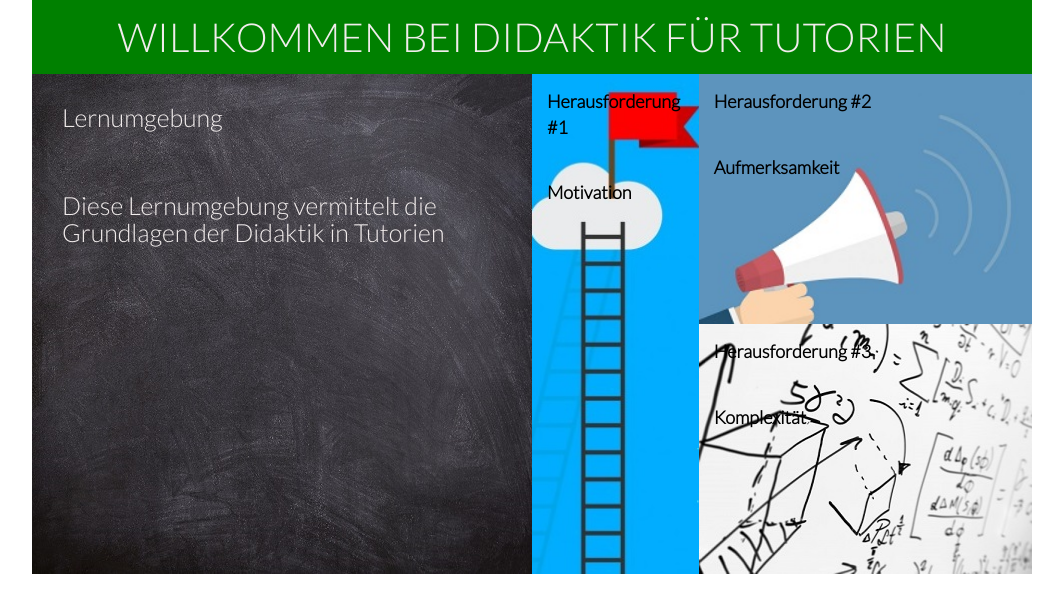
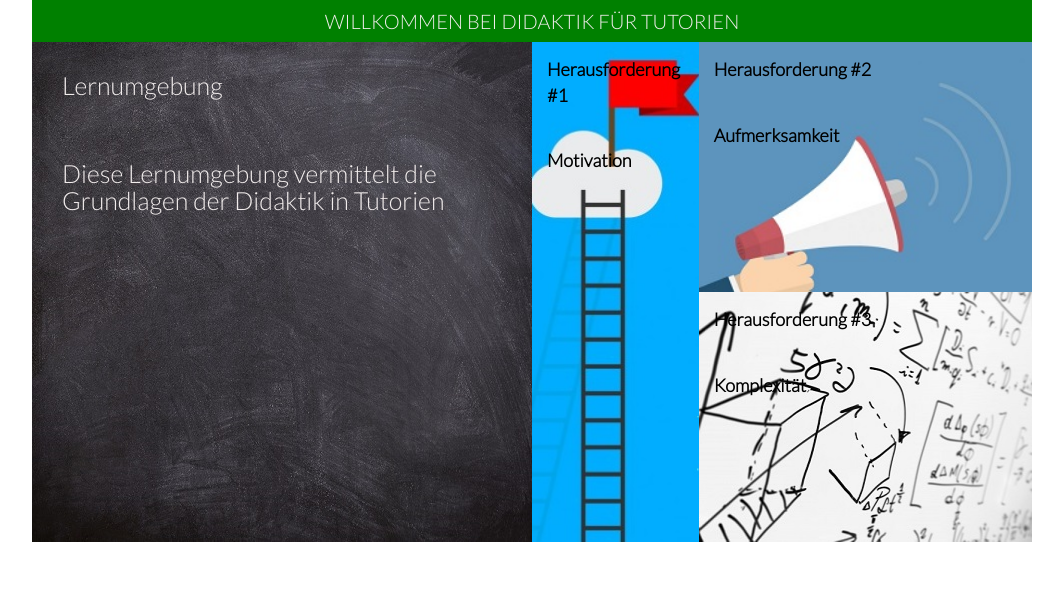
Before and after one commit to dk248/Didaktik, a plain HTML site: page website/index.html in a window 1280 px wide. Shown: the whole page, without its empty margins (108-1171 px from the left). Drawn offline with Linux system fonts and the light colour scheme; a script that the page names is missing.

Commit message:
Title super etwas verkleinert

```diff
--- a/website/css/style.css
+++ b/website/css/style.css
@@ -34,9 +34,9 @@ body {
 
 /* Welcome-Title-Style */
 .title-super {
-  font-size: 40px;
+  font-size: 20px;
   display: block;
-  padding: 15px 20px;
+  padding: 10px;
   color: #F1ECEC;
   text-align: center;
 }
```
